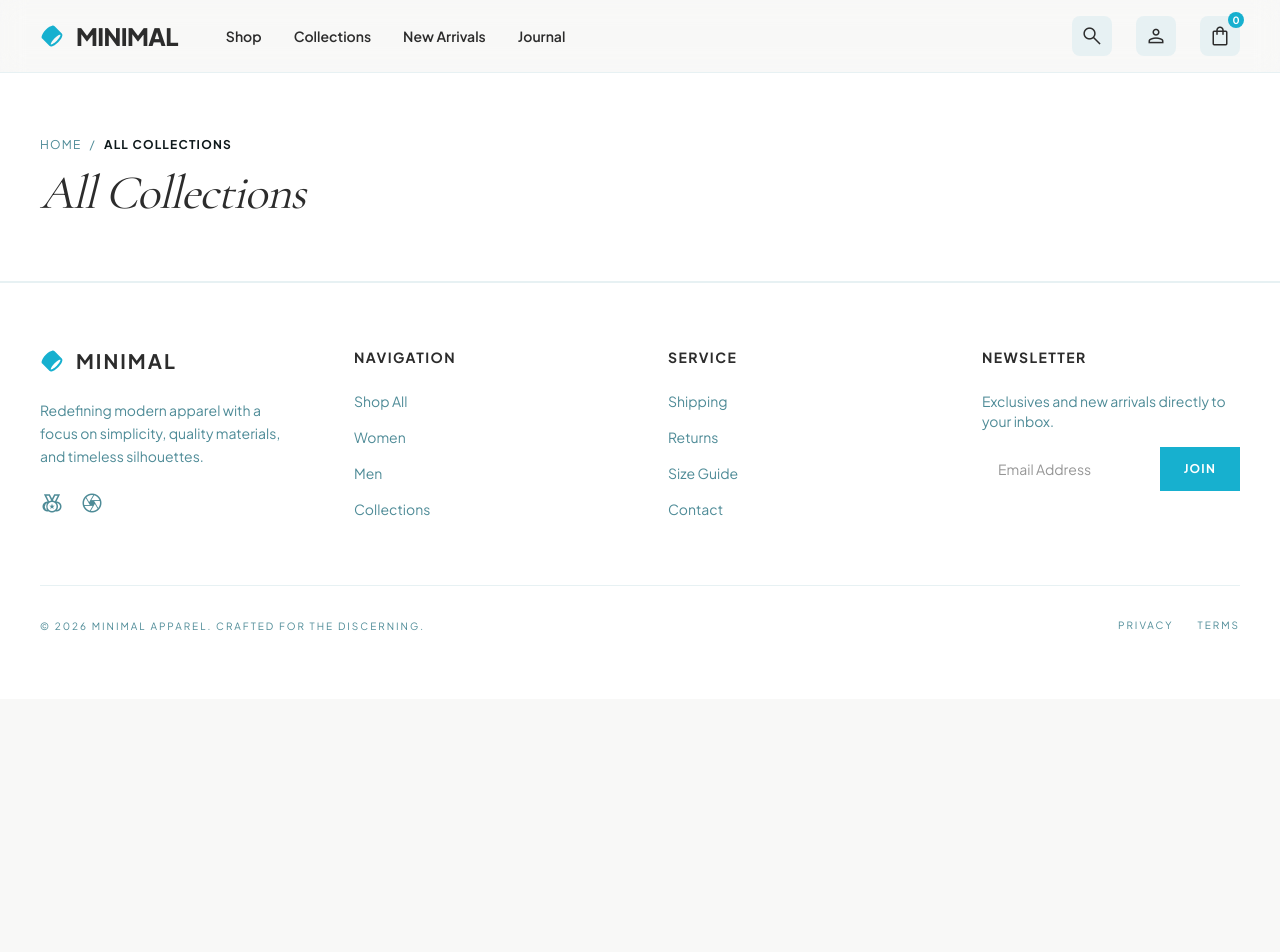
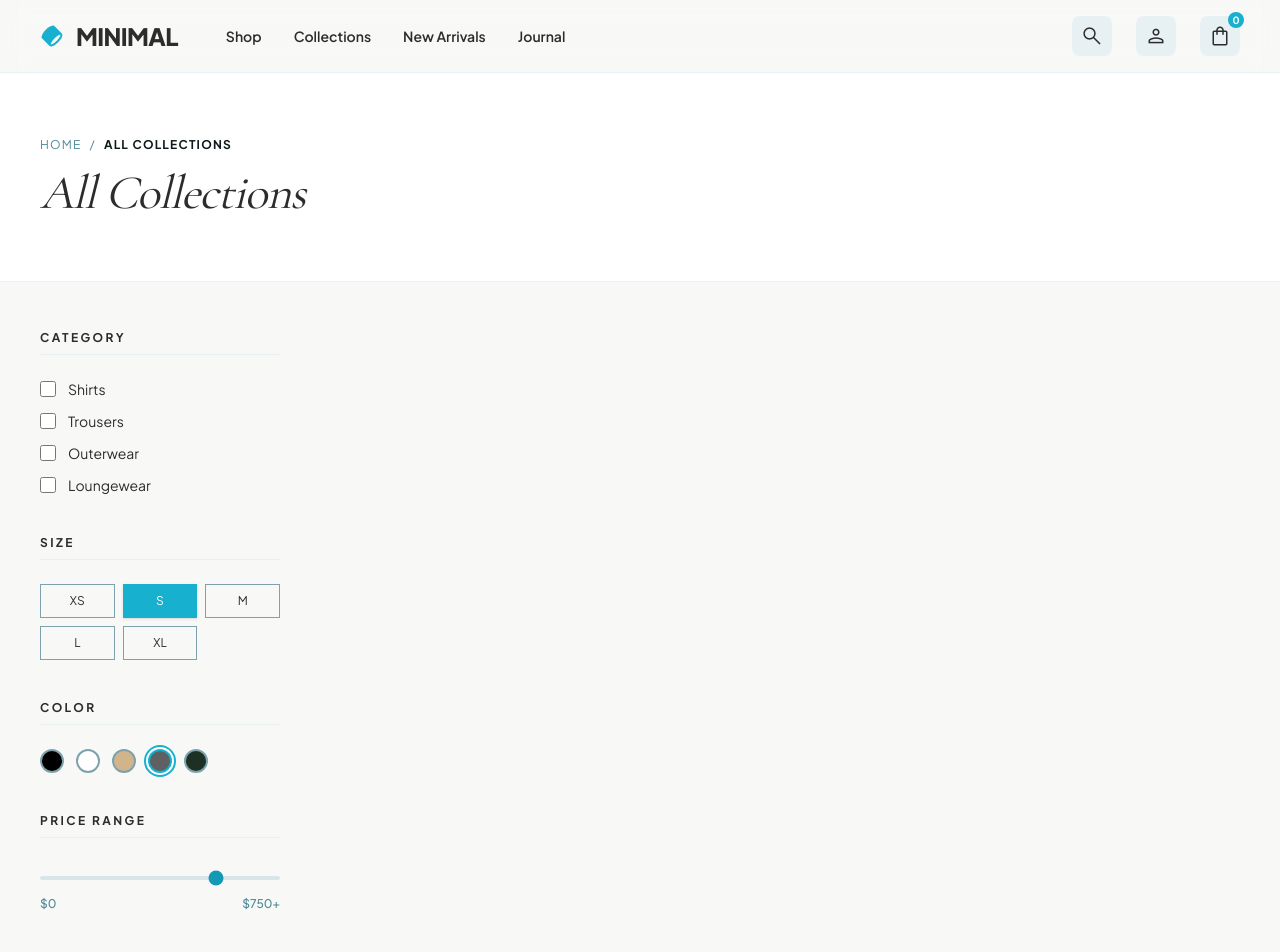
Before and after one commit to kithu12345/minimal, a Next.js app: page /shop in a window 1280 px wide. Shown: the top 952 px of the page. Before the commit the page ends 800 px from the top, so only its background shows below. Built offline with nearby package versions, Linux system fonts and the light colour scheme.

Commit message:
create the filter for shop page

```diff
--- /dev/null
+++ b/app/shop/_components/Filter.tsx
@@ -0,0 +1,111 @@
+'use client';
+
+import { useState } from 'react';
+
+export default function Filter() {
+    const [priceRange, setPriceRange] = useState(750);
+    const [selectedSize, setSelectedSize] = useState('S');
+    const [selectedColor, setSelectedColor] = useState('Grey');
+
+    const sizes = ['XS', 'S', 'M', 'L', 'XL'];
+    const colors = [
+        { name: 'Black', value: 'bg-black' },
+        { name: 'White', value: 'bg-white' },
+        { name: 'Tan', value: 'bg-[#D2B48C]' },
+        { name: 'Grey', value: 'bg-[#5F6062]' },
+        { name: 'Forest', value: 'bg-[#1E2F23]' },
+    ];
+    const categories = ['Shirts', 'Trousers', 'Outerwear', 'Loungewear'];
+
+    return (
+        <div className="space-y-10">
+            {/* Category Filter */}
+            <div>
+                <h4 className="text-xs font-bold uppercase tracking-[0.2em] mb-6 pb-2 border-b border-[#e7f1f3] dark:border-white/10">
+                    Category
+                </h4>
+                <ul className="space-y-3">
+                    {categories.map((cat) => (
+                        <li key={cat}>
+                            <label className="flex items-center gap-3 text-sm cursor-pointer group">
+                                <input
+                                    type="checkbox"
+                                    className="size-4 rounded border-gray-300 text-brand-teal focus:ring-brand-teal"
+                                />
+                                <span className="group-hover:text-brand-teal transition-colors">
+                                    {cat}
+                                </span>
+                            </label>
+                        </li>
+                    ))}
+                </ul>
+            </div>
+
+            {/* Size Filter */}
+            <div>
+                <h4 className="text-xs font-bold uppercase tracking-[0.2em] mb-6 pb-2 border-b border-[#e7f1f3] dark:border-white/10">
+                    Size
+                </h4>
+                <div className="grid grid-cols-3 gap-2">
+                    {sizes.map((size) => (
+                        <button
+                            type="button"
+                            key={size}
+                            onClick={() => setSelectedSize(size)}
+                            className={`py-2 text-xs border transition-all duration-200 uppercase
+                                 ${selectedSize === size
+                                    ? 'border-brand-teal bg-brand-teal text-white shadow-sm'
+                                    : 'border-[#7ea2ac] dark:border-white/35 hover:border-brand-teal hover:bg-brand-teal/10'
+                                }`}
+                        >
+                            {size}
+                        </button>
+                    ))}
+                </div>
+            </div>
+
+            {/* Color Filter */}
+            <div>
+                <h4 className="text-xs font-bold uppercase tracking-[0.2em] mb-6 pb-2 border-b border-[#e7f1f3] dark:border-white/10">
+                    Color
+                </h4>
+                <div className="flex flex-wrap gap-3">
+                    {colors.map((color) => (
+                        <button
+                            type="button"
+                            key={color.name}
+                            onClick={() => setSelectedColor(color.name)}
+                            className={`size-6 rounded-full border-2 transition-colors border-[#7ea2ac] dark:border-white/35 hover:border-brand-teal ${color.value
+                                } ${selectedColor === color.name
+                                    ? 'border-brand-teal ring-2 ring-brand-teal ring-offset-2'
+                                    : ''
+                                }`}
+                            title={color.name}
+                        />
+                    ))}
+                </div>
+            </div>
+
+            {/* Price Range Filter */}
+            <div>
+                <h4 className="text-xs font-bold uppercase tracking-[0.2em] mb-6 pb-2 border-b border-[#e7f1f3] dark:border-white/10">
+                    Price Range
+                </h4>
+                <div className="space-y-4">
+                    <input
+                        type="range"
+                        min="0"
+                        max="1000"
+                        value={priceRange}
+                        onChange={(e) => setPriceRange(Number(e.target.value))}
+                        className="w-full h-1 bg-[#d7e6e9] dark:bg-white/15 rounded-lg appearance-none cursor-pointer accent-[#1499b5]"
+                    />
+                    <div className="flex justify-between text-xs text-[#4e8b97] font-medium">
+                        <span>$0</span>
+                        <span>${priceRange}+</span>
+                    </div>
+                </div>
+            </div>
+        </div>
+    );
+}
--- /dev/null
+++ b/app/shop/_components/ProductGrid.tsx
@@ -0,0 +1,68 @@
+'use client';
+
+import { useState } from 'react';
+import ProductCard from '@/components/ProductCard';
+import type { Product } from '@/data/products';
+
+interface ProductGridProps {
+    products: Product[];
+    currentPage: number;
+    productsPerPage: number;
+}
+
+export default function ProductGrid({
+    products,
+    currentPage,
+    productsPerPage,
+}: ProductGridProps) {
+    const [sortBy, setSortBy] = useState('Newest Arrivals');
+
+    const startIndex = (currentPage - 1) * productsPerPage;
+    const paginatedProducts = products.slice(
+        startIndex,
+        startIndex + productsPerPage
+    );
+    const totalProducts = products.length;
+    const showingCount = paginatedProducts.length;
+    const showingStart = startIndex + 1;
+    const showingEnd = startIndex + showingCount;
+
+    return (
+        <>
+            {/* Results count + Sort */}
+            <div className="flex justify-between items-center mb-8 pb-4 border-b border-[#e7f1f3] dark:border-white/10">
+                <p className="text-xs text-[#4e8b97] uppercase tracking-widest">
+                    Showing {showingStart}-{showingEnd} of {totalProducts} products
+                </p>
+                <div className="flex items-center gap-4">
+                    <span className="text-xs uppercase tracking-widest font-bold">
+                        Sort By:
+                    </span>
+                    <select
+                        value={sortBy}
+                        onChange={(e) => setSortBy(e.target.value)}
+                        className="bg-transparent border-none text-xs uppercase tracking-widest focus:ring-0 cursor-pointer py-0 pr-8"
+                    >
+                        <option>Newest Arrivals</option>
+                        <option>Price: Low to High</option>
+                        <option>Price: High to Low</option>
+                        <option>Recommended</option>
+                    </select>
+                </div>
+            </div>
+
+            {/* Product Grid */}
+            <div className="grid grid-cols-1 sm:grid-cols-2 xl:grid-cols-3 gap-x-8 gap-y-12">
+                {paginatedProducts.map((product) => (
+                    <ProductCard
+                        key={product.id}
+                        title={product.name}
+                        color={product.color}
+                        price={product.price}
+                        image={product.image}
+                    />
+                ))}
+            </div>
+        </>
+    );
+}
--- a/app/shop/page.tsx
+++ b/app/shop/page.tsx
@@ -1,6 +1,7 @@
 'use client';
 
 import Breadcrumb from '@/components/Breadcrumb';
+import Filter from '@/app/shop/_components/Filter';
 
 export default function Shop() {
 
@@ -8,8 +9,6 @@ export default function Shop() {
         { label: 'Home', href: '/' },
         { label: 'All Collections', href: '/shop', isActive: true },
     ];
-
-
 
     return (
         <main>
@@ -23,6 +22,15 @@ export default function Shop() {
                     <h1 className="text-5xl font-serif italic tracking-tight">All Collections</h1>
                 </div>
             </section>
+
+
+            {/* Filter + Products */}
+            <section className="max-w-[1440px] mx-auto px-10 py-12 flex gap-12">
+                <aside className="w-1/5 shrink-0 hidden lg:block">
+                    <Filter />
+                </aside>
+
+            </section>
         </main>
     );
 }
```
